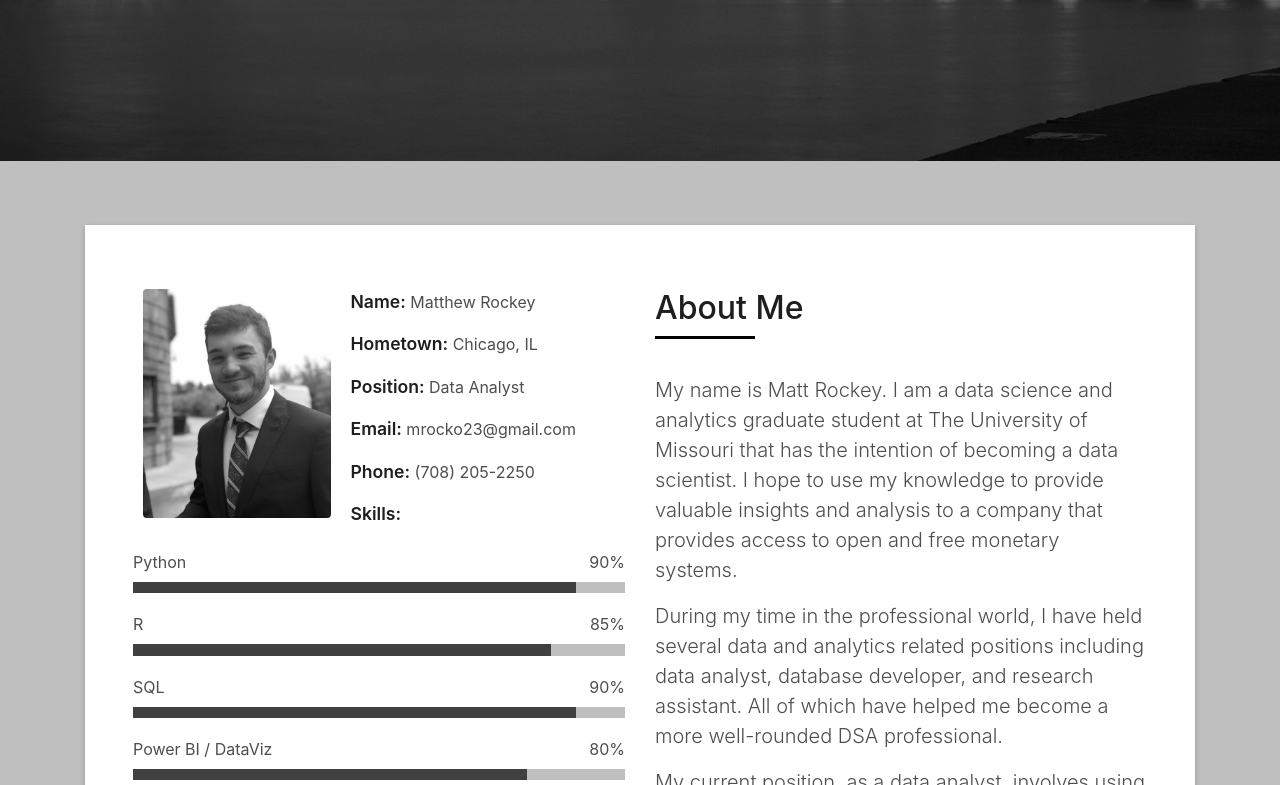
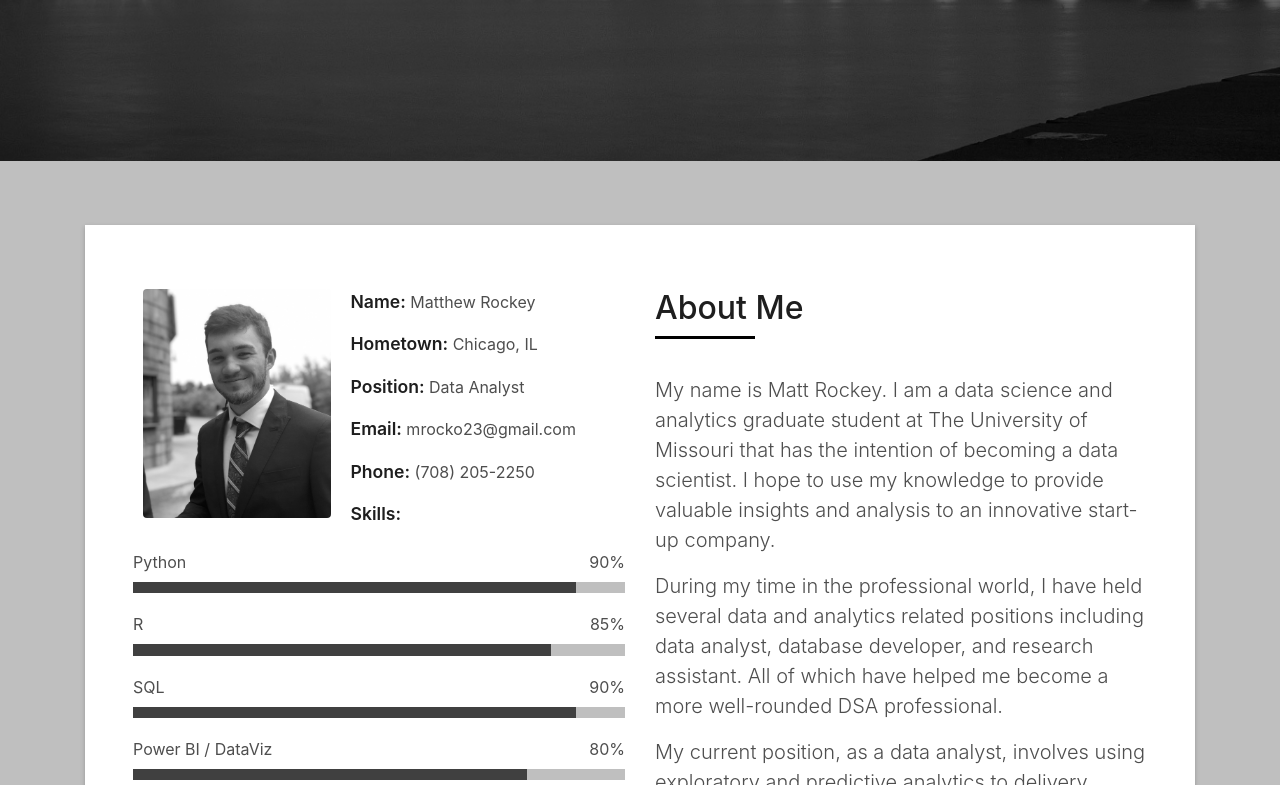
Before and after one commit to mrockey/mrockey.github.io, a plain HTML site: page index.html in a window 1280 px wide. Shown: the part 639-1424 px from the top of the page. Drawn offline with Linux system fonts and the light colour scheme; files whose address does not match are found by name.

Commit message:
Update index.html

```diff
--- a/index.html
+++ b/index.html
@@ -137,7 +137,7 @@
                 <div class="title-box-2">
                     <h5 class="title-left">About Me</h5>
                 </div>
-                <p class="lead">My name is Matt Rockey. I am a data science and analytics graduate student at The University of Missouri that has the intention of becoming a data scientist. I hope to use my knowledge to provide valuable insights and analysis to a company that provides access to open and free monetary systems.</p>
+                <p class="lead">My name is Matt Rockey. I am a data science and analytics graduate student at The University of Missouri that has the intention of becoming a data scientist. I hope to use my knowledge to provide valuable insights and analysis to an innovative start-up company.</p>
                 <p class="lead">During my time in the professional world, I have held several data and analytics related positions including data analyst, database developer, and research assistant. All of which have helped me become a more well-rounded DSA professional.</p>
                 <p class="lead">My current position, as a data analyst, involves using exploratory and predictive analytics to delivery actionable insights to various stakeholders, as well as aid stategic decision making in different aspects of the business. </p>
             </div>
```
